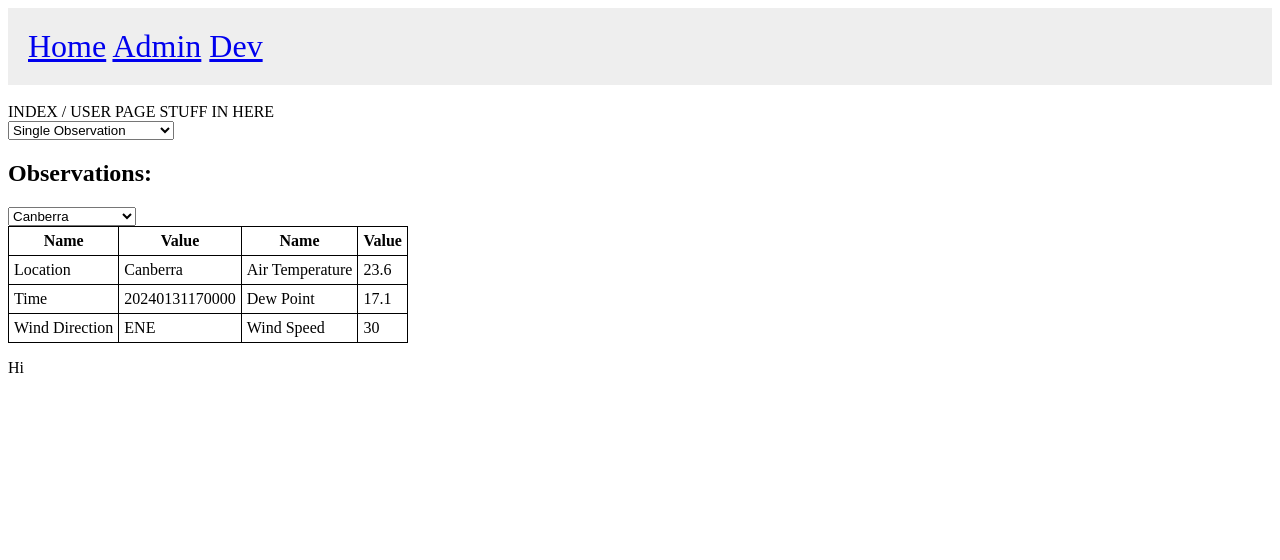
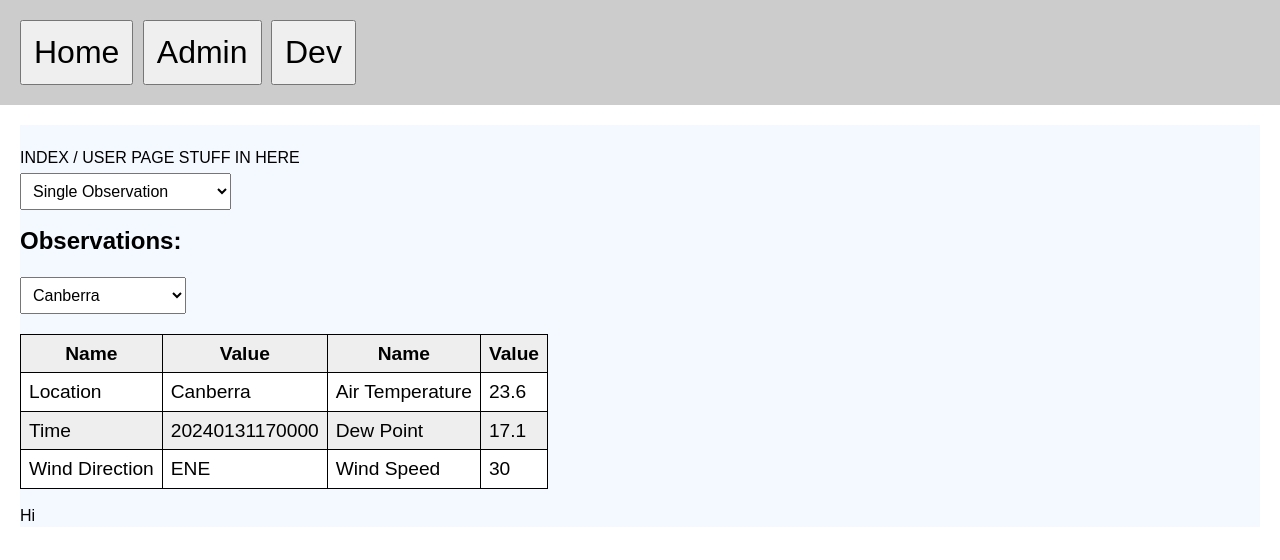
Before and after one commit to mrcrowley42/Project5, a Django app: page / in a window 1280 px wide. Shown: the top 560 px of the page. Run offline with Django 4.2, Linux system fonts and the light colour scheme; data comes from the database, SQL or seed files in the repository; parts of the project's set-up code (start-up, migrations or seed data) failed here and were passed over.

Commit message:
Updated tests, styles added pytest-django to requirements.

```diff
--- a/project5/woe/models.py
+++ b/project5/woe/models.py
@@ -1,7 +1,7 @@
+from hashlib import md5
+import logging
 from django.db import models
-from hashlib import md5
-from logging_module import logging_script  # Mysterious namespace issue just ignore for now.
-import logging
+from logging_module import logging_script
 
 
 class Source(models.Model):
--- a/project5/woe/static/woe/style.css
+++ b/project5/woe/static/woe/style.css
@@ -1,11 +1,56 @@
 table, th, td {
     border: 1px solid black;
-    padding: 5px;
+    padding: 8px;
+    font-size: 1.2rem;
     border-collapse: collapse;
+    margin-top: 20px;
+
 }
 
 .navigation {
     padding: 20px;
+    background-color: #CCC;
+}
+
+.navigation a{
+    text-decoration: none;
+    color: inherit;
+}
+
+.navigation button{
+padding: 10px;
+
+margin-right 10px;
+}
+
+table tr:nth-child(odd) {
+    background: #EEE;
+}
+
+table tr:nth-child(even) {
+    background: #FFF;
+}
+
+body {
+    font-family: sans-serif;
+    margin: 0px;
+
+
+.content {
+    background-color: rgb(244,248,255);
+    font-size 16px;
+    line-height: 135%;
+    margin: 20px;
+}
+
+.navigation button{
     font-size: 200%;
-    background-color: #EEE
-}
+    padding: 12px;
+    margin-right: 5px;
+    }
+select {
+    margin-top: 5px;
+    padding: 8px;
+    font-size: inherit;
+    cursor: pointer;
+ }
--- a/project5/woe/templates/base.html
+++ b/project5/woe/templates/base.html
@@ -9,12 +9,14 @@
     <script src="{% static 'woe/WOE_JS.js' %}"></script>
     <link rel="stylesheet" href="{% static 'woe/style.css' %}">
 </head>
-        <div class="navigation">
-            <a href="{% url 'index' %}">Home</a>
-            <a href="{% url 'admin' %}">Admin</a>
-            <a href="{% url 'dev_page' %}">Dev</a>
+<body>
+<div class="navigation">
+            <button><a href="{% url 'index' %}">Home</a></button>
+            <button><a href="{% url 'admin' %}">Admin</a></button>
+            <button><a href="{% url 'dev_page' %}">Dev</a></button>
         </div>
-<body>
+<div class="content">
 {% block content %}{% endblock %}
+</div>
 </body>
 </html>
--- a/requirements.txt
+++ b/requirements.txt
@@ -1,4 +1,4 @@
-pip~=23.0.1
+pip~=24.0
 amqp~=5.2.0
 vine~=5.1.0
 Django~=4.2.9
@@ -16,3 +16,4 @@ django-celery-beat~=2.5.0
 requests~=2.31.0
 django_extensions~=3.2.3
 pytest~=8.0.0
+pytest-django~=4.8.0
```
Also changed, not shown: project5/woe/tests/tests.py (+12 -13 lines).
